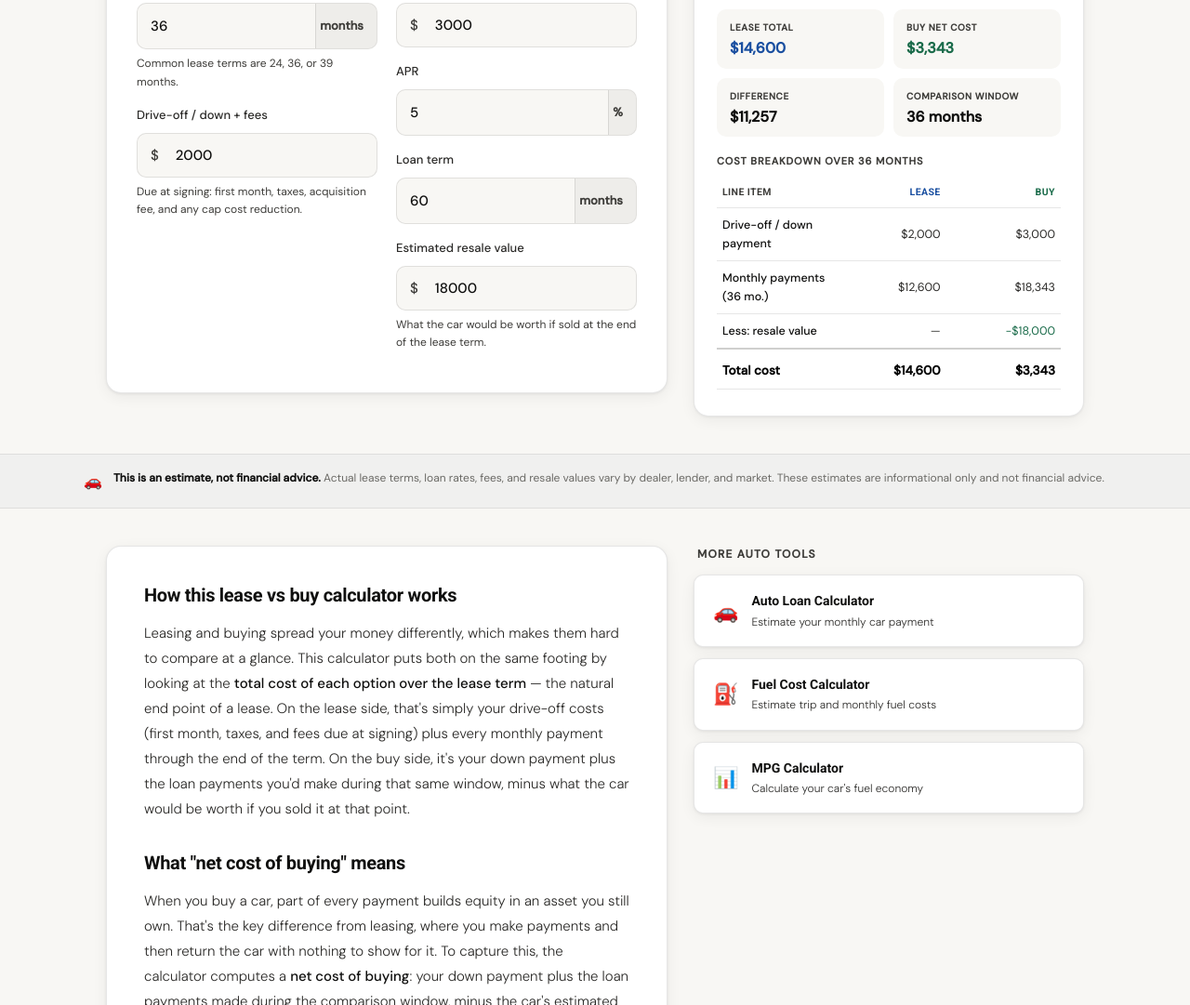
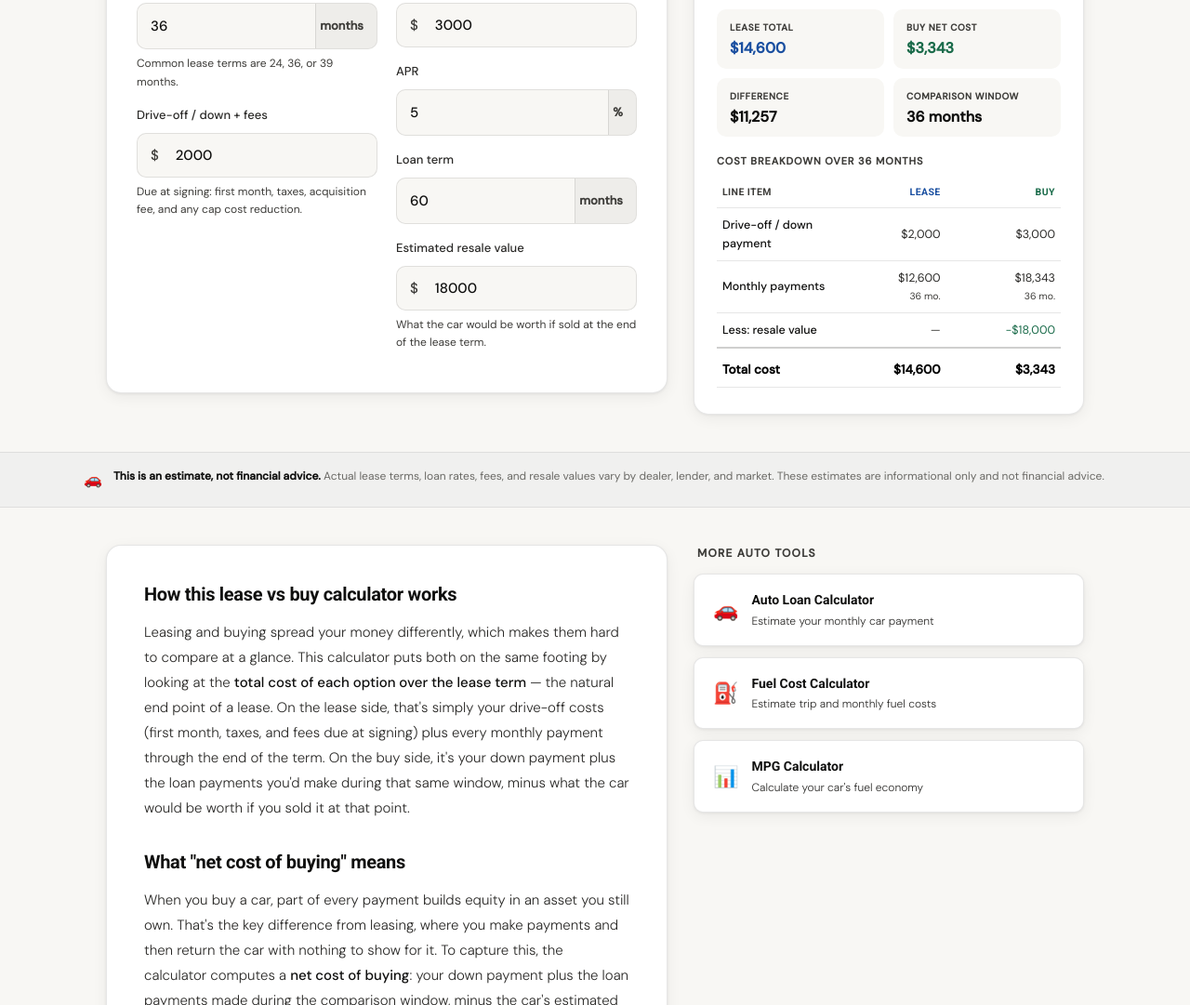
Before and after one commit to enossj/clearlycheck, a website: page lease-vs-buy-calculator.html in a window 1280 px wide. Shown: the part 716-1797 px from the top of the page at 93% size. Drawn offline with Linux system fonts and the light colour scheme.

Commit message:
fix: report lease term as comparison window in lease-vs-buy

```diff
--- a/lease-vs-buy-calculator.html
+++ b/lease-vs-buy-calculator.html
@@ -192,6 +192,7 @@
   .breakdown-table td:first-child { text-align: left; color: var(--text); font-weight: 500; }
   .breakdown-table td.dash { color: var(--text-light); }
   .breakdown-table td.credit { color: var(--accent); }
+  .breakdown-table .cell-note { display: block; font-size: 10.5px; font-weight: 400; color: var(--text-light); margin-top: 2px; }
   .breakdown-table tr.total-row td { border-top: 2px solid var(--border-hover); padding-top: 12px; font-family: 'DM Sans', sans-serif; font-weight: 800; font-size: 13.5px; color: #000; }
 
   /* ARTICLE */
@@ -510,7 +511,7 @@ function calculate() {
       </div>
       <div class="metric">
         <div class="metric-label">Comparison window</div>
-        <div class="metric-value">${out.paymentsInH} months</div>
+        <div class="metric-value">${leaseTerm} months</div>
       </div>
     </div>
 
@@ -527,9 +528,9 @@ function calculate() {
             <td>${fmtCurrency(buyDown)}</td>
           </tr>
           <tr>
-            <td>Monthly payments (${out.paymentsInH} mo.)</td>
-            <td>${fmtCurrency(leaseMonthly * leaseTerm)}</td>
-            <td>${fmtCurrency(out.pmt * out.paymentsInH)}</td>
+            <td>Monthly payments</td>
+            <td>${fmtCurrency(leaseMonthly * leaseTerm)}<span class="cell-note">${leaseTerm} mo.</span></td>
+            <td>${fmtCurrency(out.pmt * out.paymentsInH)}<span class="cell-note">${out.paymentsInH} mo.</span></td>
           </tr>
           <tr>
             <td>Less: resale value</td>
```
